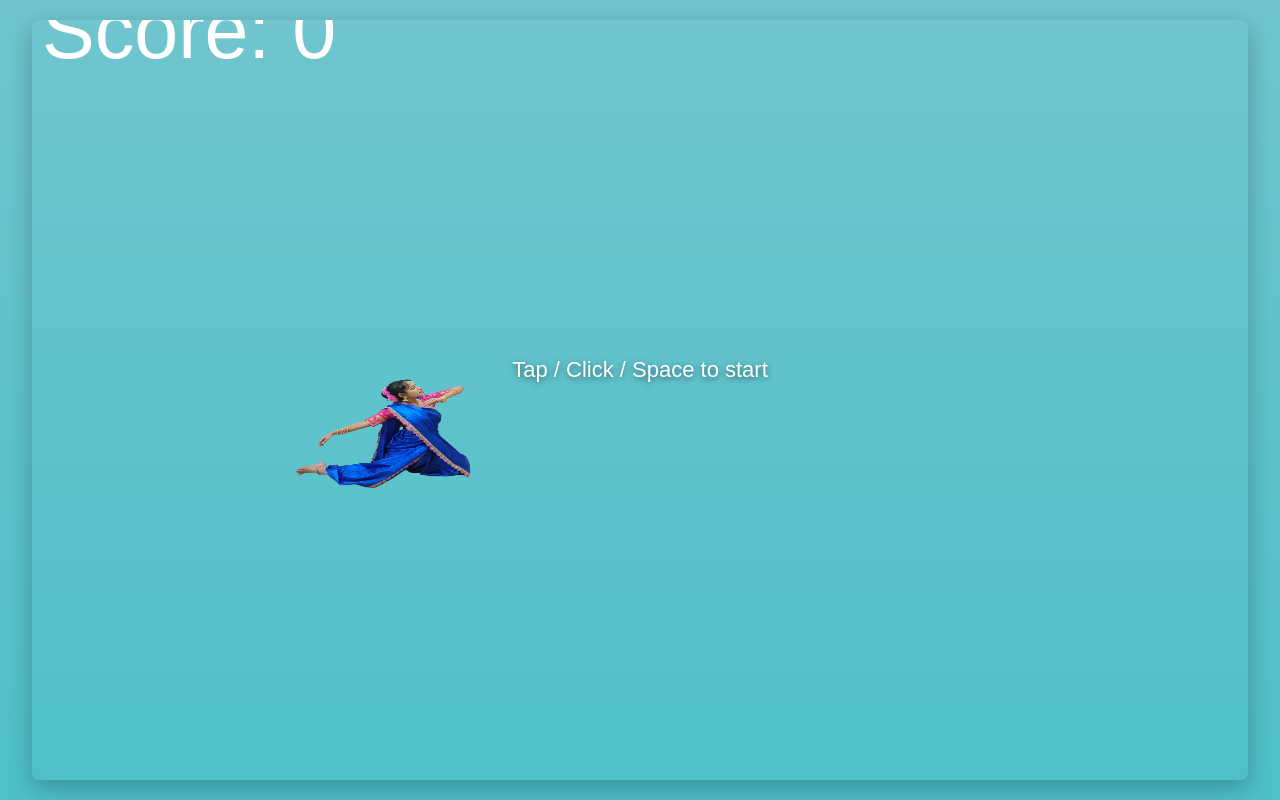
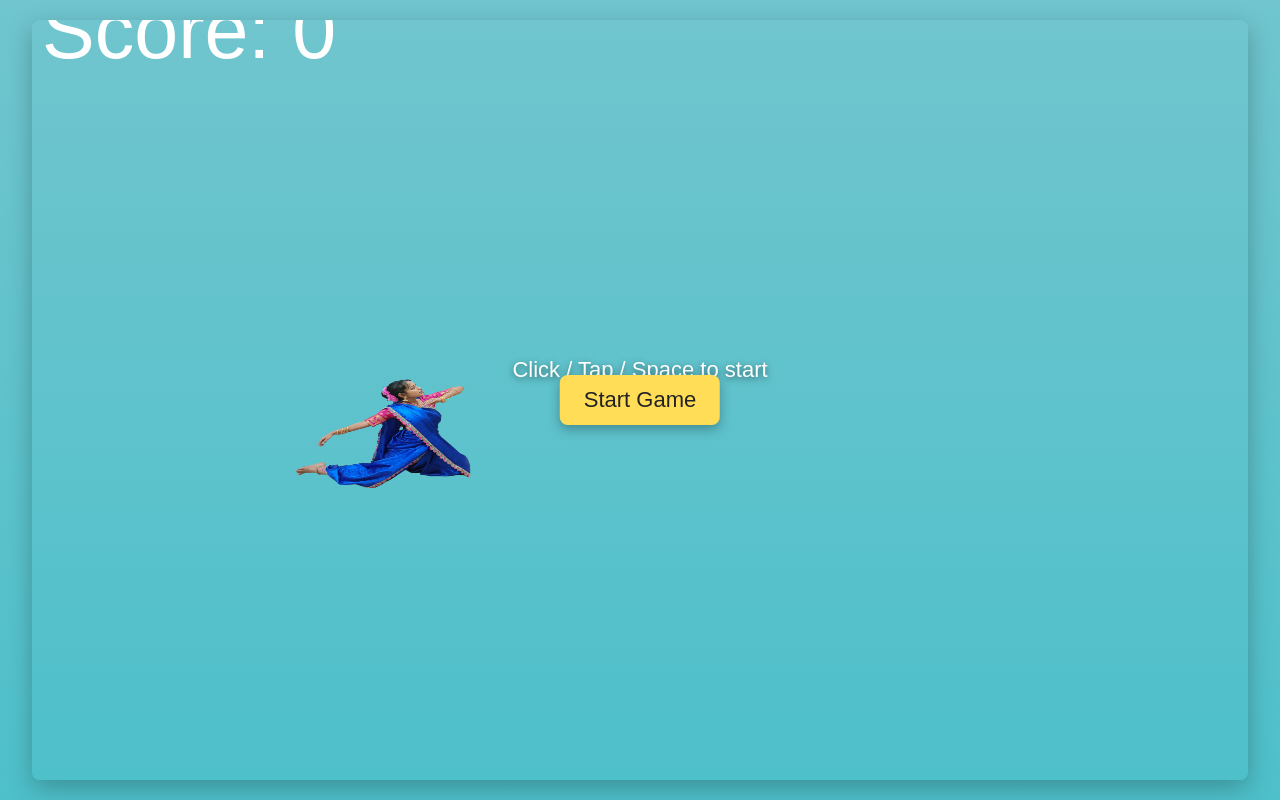
Before and after one commit to Itz-SuBBuz/Flaap_Sriji, a plain HTML site: page index.html in a window 1280 px wide. Drawn offline with Linux system fonts and the light colour scheme; no server answers.

Commit message:
Update index.html

```diff
--- a/index.html
+++ b/index.html
@@ -35,12 +35,27 @@
     text-shadow: 0 2px 6px rgba(0,0,0,.5);
     pointer-events: none;
   }
+  #startBtn {
+    position: absolute;
+    top:50%;
+    left:50%;
+    transform:translate(-50%,-50%);
+    padding:12px 24px;
+    font-size:22px;
+    border:none;
+    border-radius:8px;
+    background:#ffdd57;
+    color:#222;
+    cursor:pointer;
+    box-shadow:0 4px 12px rgba(0,0,0,.3);
+  }
 </style>
 </head>
 <body>
 <div id="wrap">
-  <div id="msg">Tap / Click / Space to start</div>
   <canvas id="game"></canvas>
+  <div id="msg">Click / Tap / Space to start</div>
+  <button id="startBtn">Start Game</button>
 </div>
 
 <script>
@@ -58,7 +73,7 @@
   const bgm = new Audio('bgm.mp3');
   bgm.loop = true;
   bgm.volume = 0.35;
-  bgm.playsInline = true; // iOS
+  bgm.playsInline = true;
   let bgmStarted = false;
 
   function startBgm(){
@@ -70,7 +85,7 @@
   }
   function stopBgm(){
     bgm.pause();
-    bgmStarted = false; // allow restart
+    bgmStarted = false;
   }
 
   // Jump and game over sounds
@@ -116,6 +131,7 @@
   const canvas = document.getElementById('game');
   const ctx = canvas.getContext('2d');
   const msgEl = document.getElementById('msg');
+  const startBtn = document.getElementById('startBtn');
 
   const imgWidth=810, imgHeight=1080;
   const imgBBox={left:76,right:88,top:422,bottom:39};
@@ -135,6 +151,7 @@
   const pipeWidth=70;
   let pipes=[], spawnTimer=0, score=0;
   let running=false, gameOver=false;
+  let gameStartedOnce=false; // track first start
 
   function computeHitbox(){
     const scaleX = bird.w / imgWidth;
@@ -149,15 +166,8 @@
 
   function flap(){
     if(gameOver){ restart(); return; }
-
     ensureAudioContext();
-
-    if(!running){
-      running=true;
-      msgEl.style.display='none';
-      startBgm(); // play BGM once
-    }
-
+    if(!running){ running=true; msgEl.style.display='none'; startBgm(); }
     playJump();
     bird.vy = bird.jump;
   }
@@ -173,19 +183,15 @@
     if(!running || gameOver) return;
     bird.vy += bird.gravity;
     bird.y += bird.vy;
-
     spawnTimer++;
     if(spawnTimer>90){ spawnPipe(); spawnTimer=0; }
-
     for(let i=pipes.length-1;i>=0;i--){
       const p=pipes[i];
       p.x-=3;
       if(!p.passed && p.x+pipeWidth<bird.x){ p.passed=true; score++; }
       if(p.x<-pipeWidth) pipes.splice(i,1);
     }
-
     if(bird.y<-50 || bird.y+bird.h>canvas.height+50){ endGame(); return; }
-
     const hb=computeHitbox();
     for(const p of pipes){
       if(hb.x<p.x+pipeWidth && hb.x+hb.w>p.x && (hb.y<p.top || hb.y+hb.h>p.bottom)){
@@ -198,7 +204,6 @@
     const g = ctx.createLinearGradient(0,0,0,canvas.height);
     g.addColorStop(0,'#70c5ce'); g.addColorStop(1,'#4ec0ca');
     ctx.fillStyle=g; ctx.fillRect(0,0,canvas.width,canvas.height);
-
     ctx.fillStyle='#2e8b34';
     for(const p of pipes){
       ctx.fillRect(p.x,0,pipeWidth,p.top);
@@ -208,10 +213,8 @@
       ctx.fillRect(p.x-4,p.bottom,pipeWidth+8,8);
       ctx.fillStyle='#2e8b34';
     }
-
     if(userImgLoaded) ctx.drawImage(userImg,bird.x,bird.y,bird.w,bird.h);
     else ctx.drawImage(fallback,bird.x,bird.y,bird.w,bird.h);
-
     ctx.fillStyle='white';
     ctx.font=`${Math.floor(canvas.width*0.065)}px Arial`;
     ctx.fillText('Score: '+score,10,Math.floor(canvas.height*0.05));
@@ -224,7 +227,7 @@
     stopBgm();
     playGameOver();
     msgEl.style.display='block';
-    msgEl.innerHTML=`GAME OVER<br>Score: ${score}<br>Tap / Click to restart`;
+    msgEl.innerHTML=`GAME OVER<br>Score: ${score}<br>Tap / Click / Space to restart`;
   }
 
   function restart(){
@@ -233,8 +236,28 @@
     pipes=[]; spawnTimer=0; score=0;
     running=false; gameOver=false;
     msgEl.style.display='block';
-    msgEl.innerHTML='Tap / Click / Space to start';
+    msgEl.innerHTML='Click / Tap / Space to start';
   }
+
+  function startGameOnce(){
+    if(!gameStartedOnce){
+      startBtn.style.display='none';
+      gameStartedOnce=true;
+    }
+    running=true;
+    msgEl.style.display='none';
+    startBgm();
+  }
+
+  startBtn.addEventListener('click', () => { ensureAudioContext(); startGameOnce(); });
+  window.addEventListener('pointerdown', e => {
+    if(!running && !gameStartedOnce){ ensureAudioContext(); startGameOnce(); }
+    else flap();
+  });
+  window.addEventListener('keydown', e => {
+    if((e.code==='Space'||e.key===' ') && !running && !gameStartedOnce){ e.preventDefault(); ensureAudioContext(); startGameOnce(); }
+    else if((e.code==='Space'||e.key===' ') && running){ e.preventDefault(); flap(); }
+  });
 
   // Responsive canvas
   function resizeCanvas(){
@@ -248,14 +271,8 @@
   window.addEventListener('resize', resizeCanvas);
   resizeCanvas();
 
-  // Input
-  window.addEventListener('pointerdown', flap);
-  window.addEventListener('touchstart', flap, {passive:false});
-  window.addEventListener('keydown', e=>{ if(e.code==='Space'||e.key===' '){ e.preventDefault(); flap(); } }, {passive:false});
-
   bird.y = canvas.height/2 - bird.h/2;
   requestAnimationFrame(loop);
-
 })();
 </script>
 </body>
```
